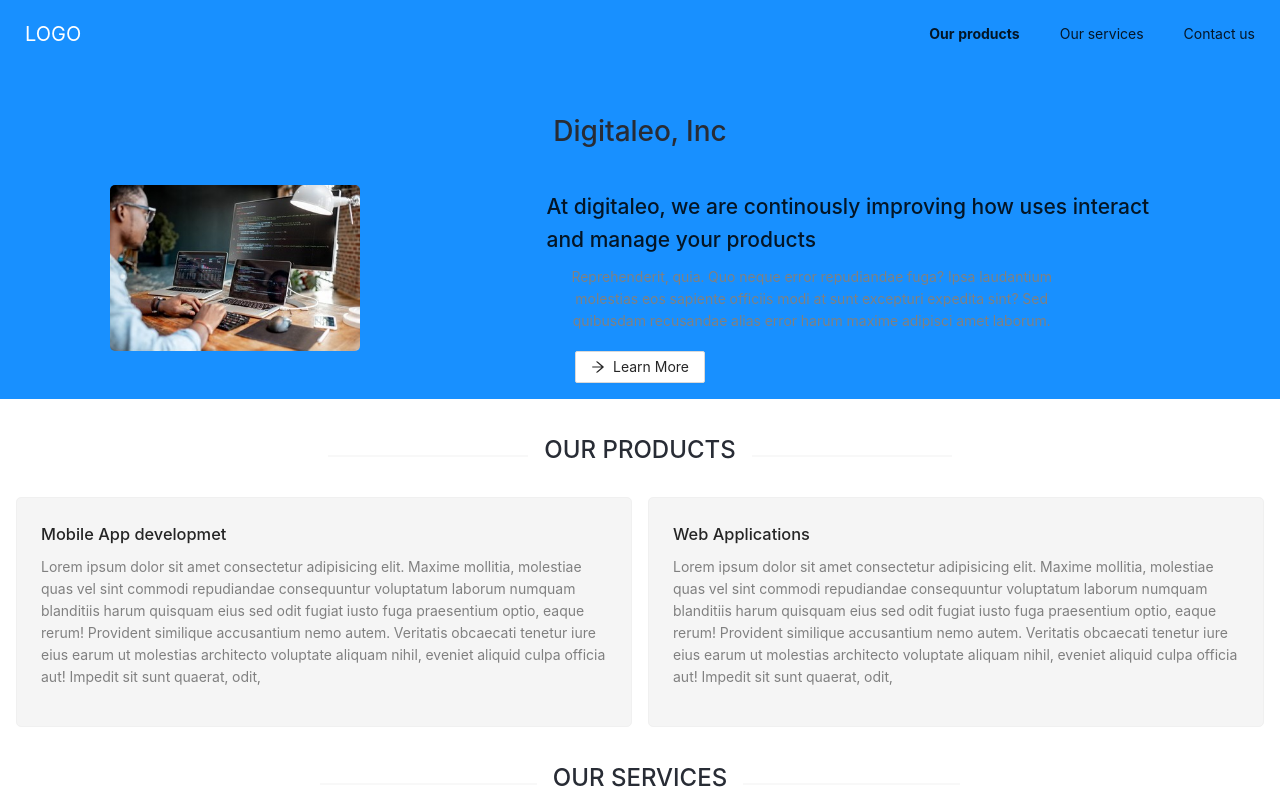
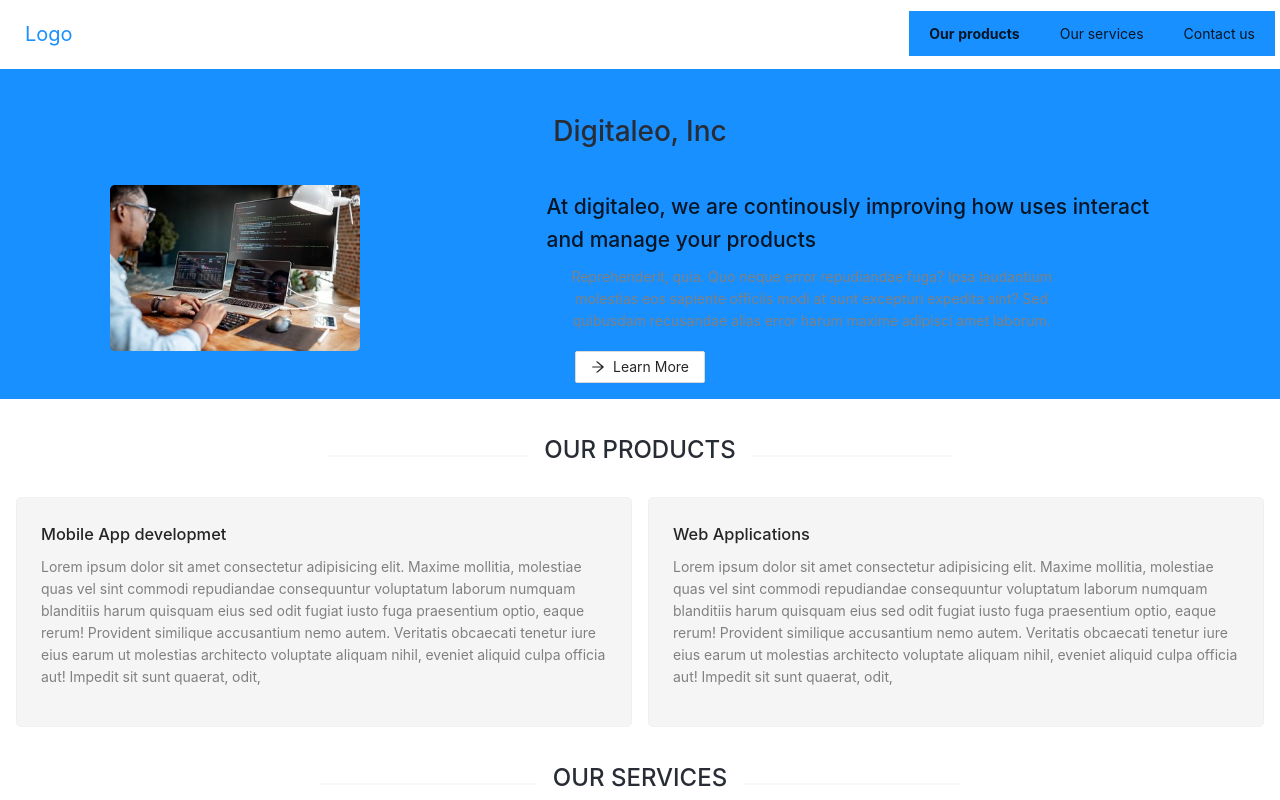
Before and after one commit to JoramWells/digitaleo-client, a React (Create React App) app: page / in a window 1280 px wide. Shown: the top 800 px of the page. Built offline with nearby package versions, Linux system fonts and the light colour scheme.

Commit message:
Removed background color

```diff
--- a/src/components/menu/NavBar.js
+++ b/src/components/menu/NavBar.js
@@ -12,9 +12,9 @@
     setVisible(false);
   }
   return (
-    <nav className="menu" style={{backgroundColor:"#1890ff", position:"static", top:"0", width:"100%", zIndex:"1"}}>
+    <nav className="menu">
       <div className="menu__logo">
-        <a href="/" style={{color:"white"}}>LOGO</a>
+        <a href="/">Logo</a>
       </div>
       <div className="menu__container">
         <div className="menu_rigth" style={{ marginTop: ".7rem" }}>
```
